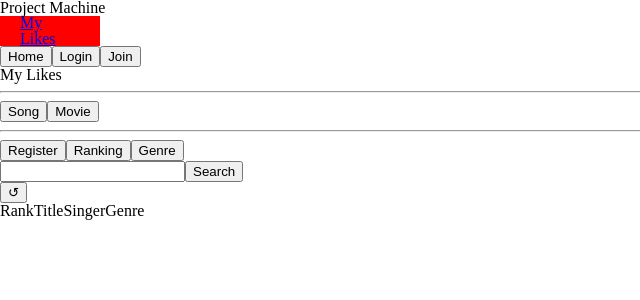
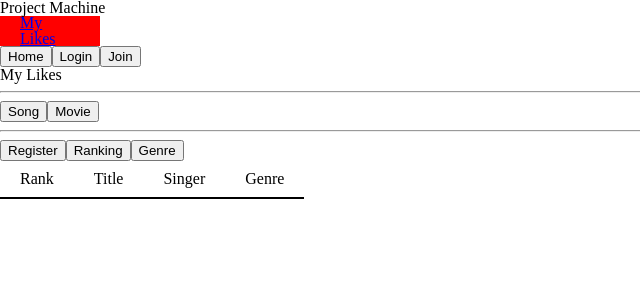
Before and after one commit to hahagarden/project-machine, a React (Create React App) app: page /mylikes/song in a window 1280 px wide. Shown: the top 300 px of the page, without its empty margins (0-640 px from the left). Built offline with nearby package versions, Linux system fonts and the light colour scheme.

Commit message:
Repaint table not using react-table

```diff
--- a/src/routes/components_mylikes/Modal.tsx
+++ b/src/routes/components_mylikes/Modal.tsx
@@ -1,5 +1,5 @@
 import styled from "styled-components";
-import { modalOnAtom } from "./atoms_mylikes";
+import { ISong, registerModalOnAtom } from "./atoms_mylikes";
 import Register from "./Register";
 import { useRecoilState } from "recoil";
 
@@ -28,8 +28,13 @@ const Title = styled.h1`
 
 const Container = styled.div``;
 
-function Modal() {
-  const [modalOn, setModalOn] = useRecoilState(modalOnAtom);
+interface IModalProps {
+  whichModal: string;
+  song?: ISong;
+}
+
+function Modal({ whichModal, song }: IModalProps) {
+  const [modalOn, setModalOn] = useRecoilState(registerModalOnAtom);
   const modalClose = () => {
     setModalOn(false);
   };
@@ -40,7 +45,9 @@ function Modal() {
         <button onClick={modalClose}>X</button>
       </Header>
       <Container>
-        <Register />
+        {whichModal == "register" ? (
+          <Register />
+        ) : whichModal == "modify" ? null : null}
       </Container>
     </ModalWindow>
   );
--- a/src/routes/components_mylikes/Song.tsx
+++ b/src/routes/components_mylikes/Song.tsx
@@ -4,13 +4,13 @@ import Register from "./Register";
 import Table from "./Table";
 import { useState } from "react";
 import Modal from "./Modal";
-import { modalOnAtom } from "./atoms_mylikes";
+import { registerModalOnAtom } from "./atoms_mylikes";
 import { useRecoilState } from "recoil";
 
 const Button = styled.button``;
 
 function Song() {
-  const [modalOn, setModalOn] = useRecoilState(modalOnAtom);
+  const [modalOn, setModalOn] = useRecoilState(registerModalOnAtom);
   const modalOpen = (
     event: React.MouseEvent<HTMLButtonElement, MouseEvent>
   ) => {
@@ -20,7 +20,7 @@ function Song() {
     <>
       <div>
         <Button onClick={modalOpen}>Register</Button>
-        {modalOn && <Modal />}
+        {modalOn && <Modal whichModal="register" />}
         <Button>Ranking</Button>
         <Button>Genre</Button>
         <Table />
--- a/src/routes/components_mylikes/Table.tsx
+++ b/src/routes/components_mylikes/Table.tsx
@@ -1,9 +1,62 @@
 import { useMemo } from "react";
-import { useRecoilValue } from "recoil";
+import { useRecoilValue, useRecoilState } from "recoil";
 import { useGlobalFilter, useSortBy, useTable } from "react-table";
 import { songsAtom } from "./atoms_mylikes";
+import styled from "styled-components";
 
-const columnData = [
+const Tr = styled.tr``;
+
+const Th = styled.th`
+  padding: 10px 20px;
+  border-bottom: 2px solid;
+`;
+
+const Td = styled.td`
+  text-align: center;
+  padding: 10px 20px;
+`;
+
+interface ITableHeader {
+  [key: string]: string;
+}
+
+function Table() {
+  const songs = useRecoilValue(songsAtom);
+
+  const tableHeader: ITableHeader = {
+    rank: "Rank",
+    title: "Title",
+    singer: "Singer",
+    genre: "Genre",
+  };
+
+  return (
+    <>
+      <table>
+        <Tr>
+          {Object.keys(tableHeader).map((header) => (
+            <Th>{tableHeader[header]}</Th>
+          ))}
+        </Tr>
+        {songs.map((song) => {
+          return (
+            <>
+              <Tr>
+                <Td>{song.rank}</Td>
+                <Td>{song.title}</Td>
+                <Td>{song.singer}</Td>
+                <Td>{song.genre}</Td>
+              </Tr>
+            </>
+          );
+        })}
+      </table>
+    </>
+  );
+}
+
+export default Table;
+/* const columnData = [
   { accessor: "rank", Header: "Rank" },
   { accessor: "title", Header: "Title" },
   { accessor: "singer", Header: "Singer" },
@@ -40,8 +93,10 @@ const Table = () => {
   };
   return (
     <>
-      <Search onSubmit={setGlobalFilter} />
-      <button onClick={onReset}>↺</button>
+      <div style={{ display: "flex" }}>
+        <Search onSubmit={setGlobalFilter} />
+        <button onClick={onReset}>↺</button>
+      </div>
       <table {...getTableProps()}>
         <thead>
           {headerGroups.map((headerGroup) => (
@@ -69,6 +124,4 @@ const Table = () => {
       </table>
     </>
   );
-};
-
-export default Table;
+}; */
--- a/src/routes/components_mylikes/atoms_mylikes.tsx
+++ b/src/routes/components_mylikes/atoms_mylikes.tsx
@@ -13,7 +13,7 @@ const localStorageEffect =
   };
 
 export interface ISong {
-  rank?: number;
+  rank: number;
   title: string;
   singer: string;
   genre: string;
@@ -25,7 +25,7 @@ export const songsAtom = atom<ISong[]>({
   effects: [localStorageEffect("songs")],
 });
 
-export const modalOnAtom = atom({
+export const registerModalOnAtom = atom({
   key: "modalOn",
   default: false,
 });
```
